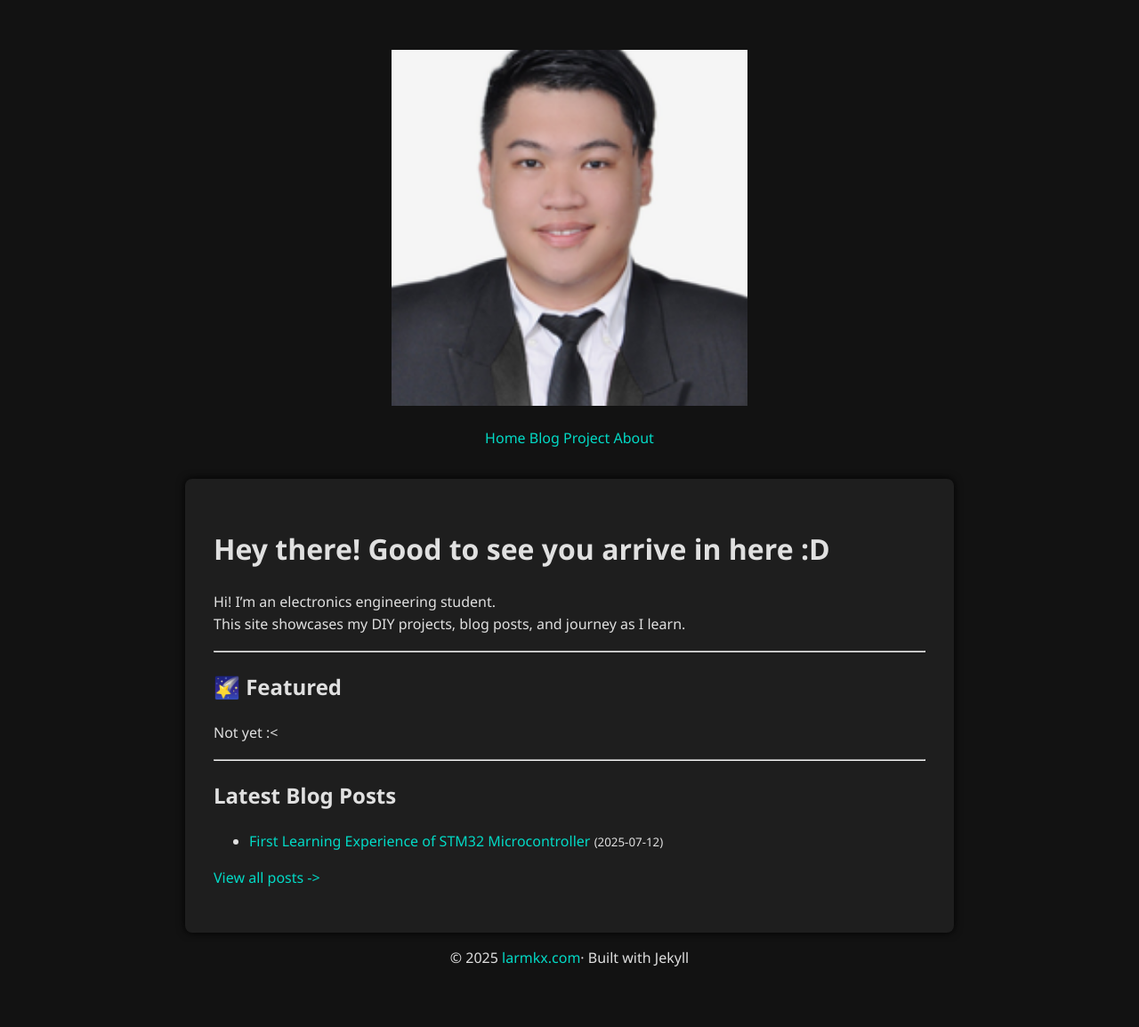
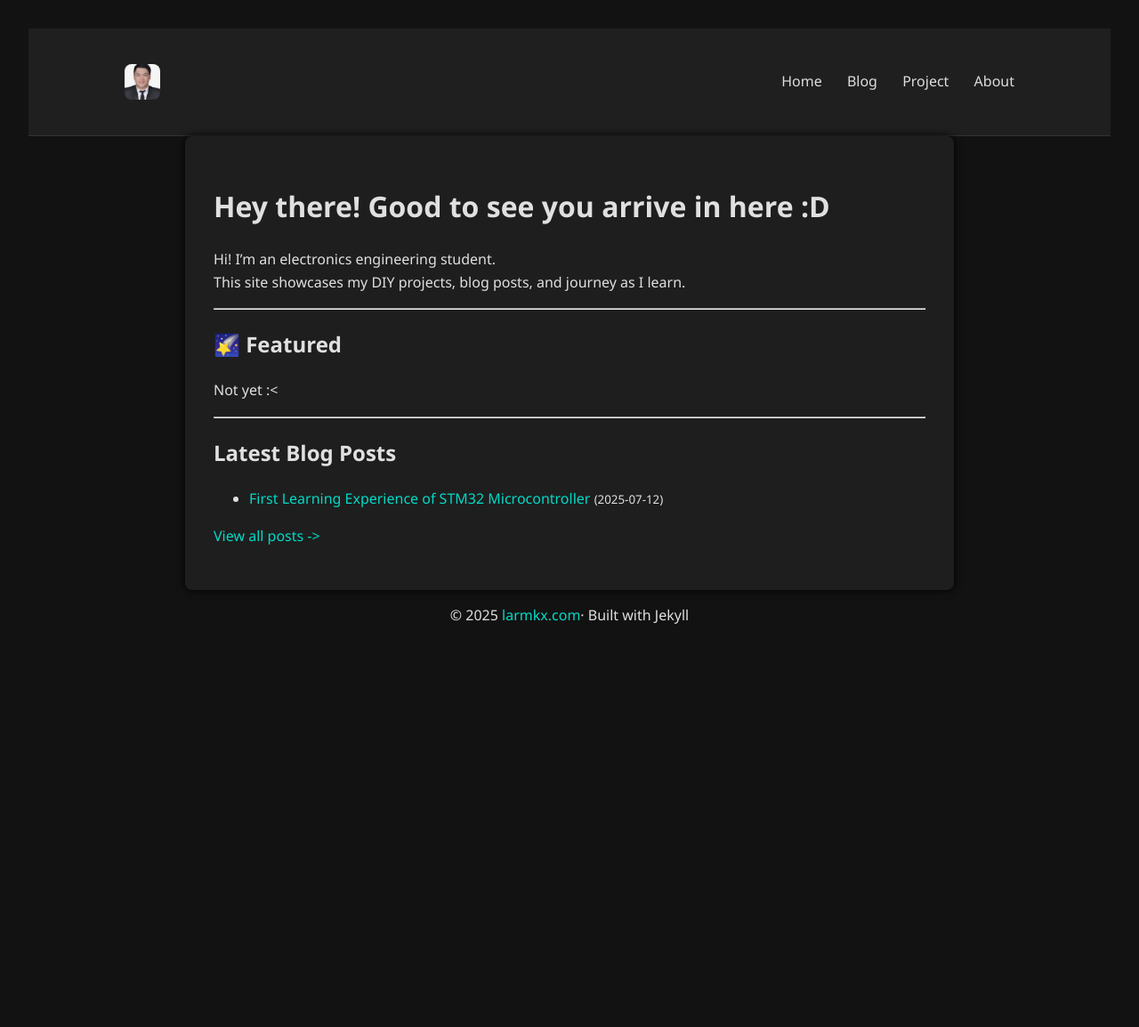
Before and after one commit to lkaixian/larmkx-site, a Jekyll site: the page built from index.md, in a window 1280 px wide. Shown: the whole page at 89% size. Built offline with Jekyll 4.4.1, drawn with Linux system fonts in a browser that asks for light colours; after the commit the page ends 900 px from its top, so only the background shows below that.

Commit message:
Update style.css

```diff
--- a/assets/style.css
+++ b/assets/style.css
@@ -18,7 +18,7 @@ a {
   text-decoration: none;
 }
 
-header, footer {
+footer {
   text-align: center;
   margin-bottom: 2rem;
 }
@@ -34,6 +34,43 @@ main {
   background-color: #1e1e1e;
   border-radius: 8px;
   box-shadow: 0 0 10px #000;
+}
+
+header {
+  background-color: #1f1f1f;
+  padding: 1rem 2rem;
+  border-bottom: 1px solid #333;
+}
+
+.nav-container {
+  display: flex;
+  align-items: center;
+  justify-content: space-between;
+  max-width: 1000px;
+  margin: 0 auto;
+}
+
+.logo img {
+  height: 40px;
+  width: auto;
+  border-radius: 8px;
+  transition: transform 0.2s ease;
+}
+
+.logo:hover img {
+  transform: scale(1.05);
+}
+
+.nav-links a {
+  margin-left: 1.5rem;
+  color: #ddd;
+  font-weight: 500;
+  text-decoration: none;
+  transition: color 0.3s;
+}
+
+.nav-links a:hover {
+  color: #66ccff;
 }
 
 #scrollTopBtn {
```
